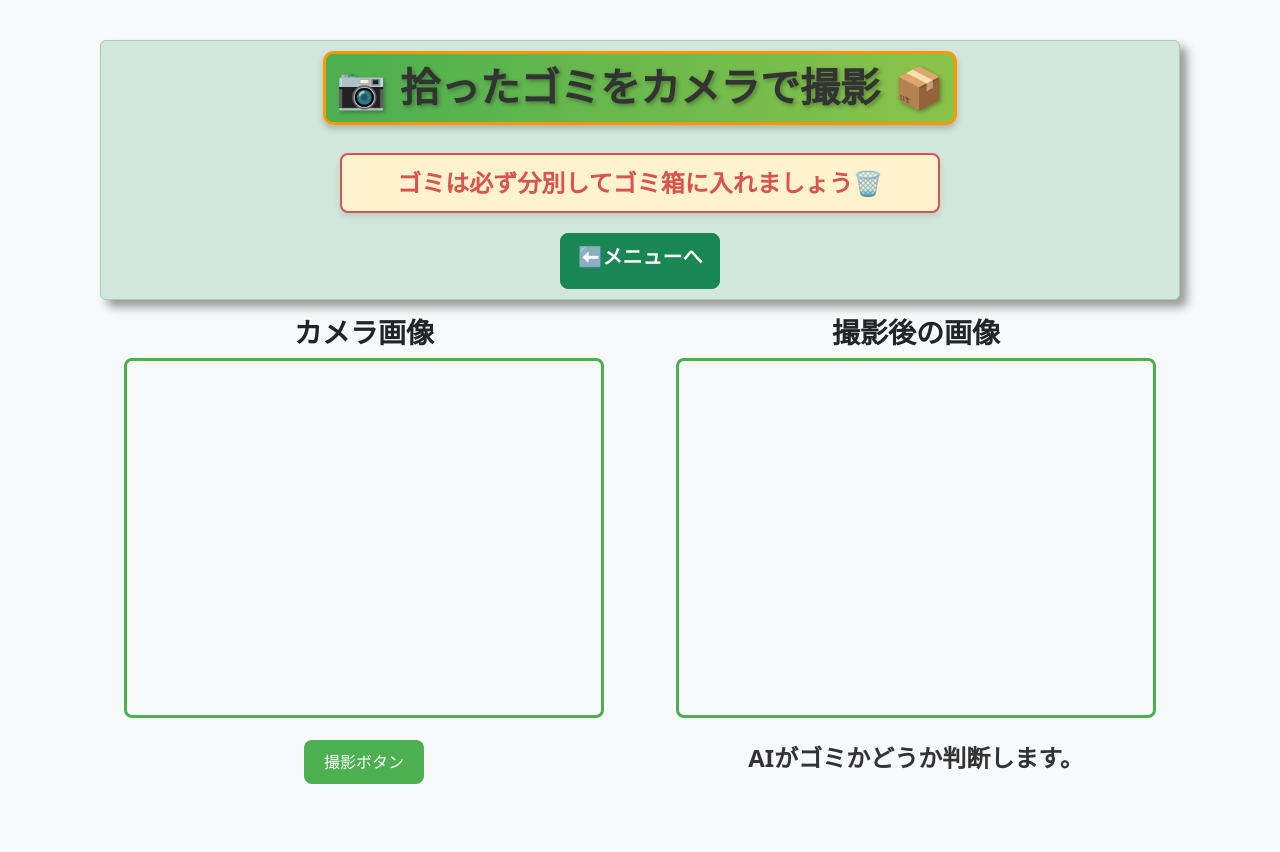
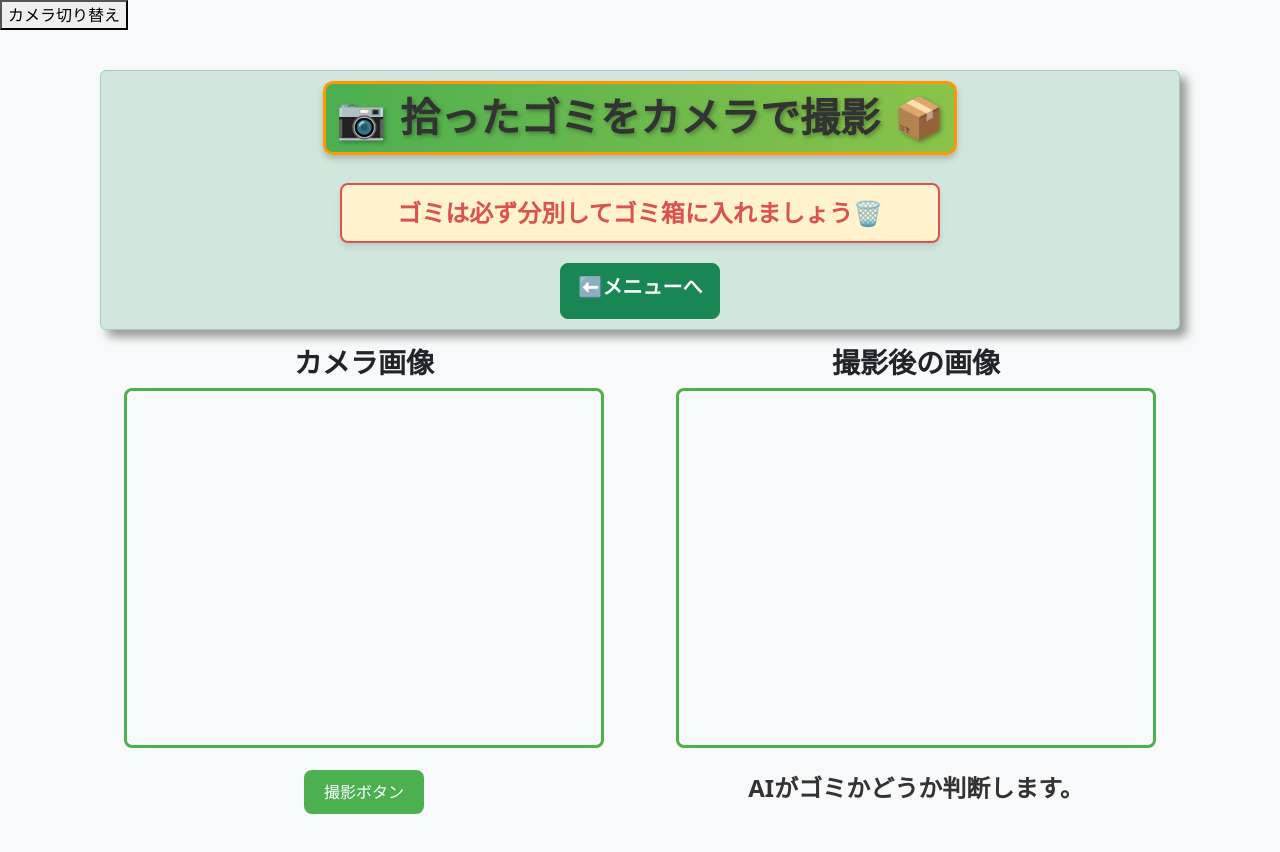
Before and after one commit to code4fukui/sakacchi, a plain HTML site: page static/camera.html in a window 1280 px wide. Before the commit the page ends 830 px from the top, so only its background shows below. Drawn offline with nearby package versions, Linux system fonts and the light colour scheme.

Commit message:
Add files via upload

```diff
--- a/static/camera.html
+++ b/static/camera.html
@@ -8,6 +8,11 @@
   <link rel="stylesheet" href="./css/stylecamera.css">
 </head>
 <body>
+  <div>
+    <button id="btn">カメラ切り替え</button>
+    <span id="camera-facing"></span>
+  </div>
+
   <div class="container">
     <div class="alert alert-success text-center" style="box-shadow: 7px 7px 10px #999;">
       <h1 class="styled-title">📷 拾ったゴミをカメラで撮影 📦</h1>
```
